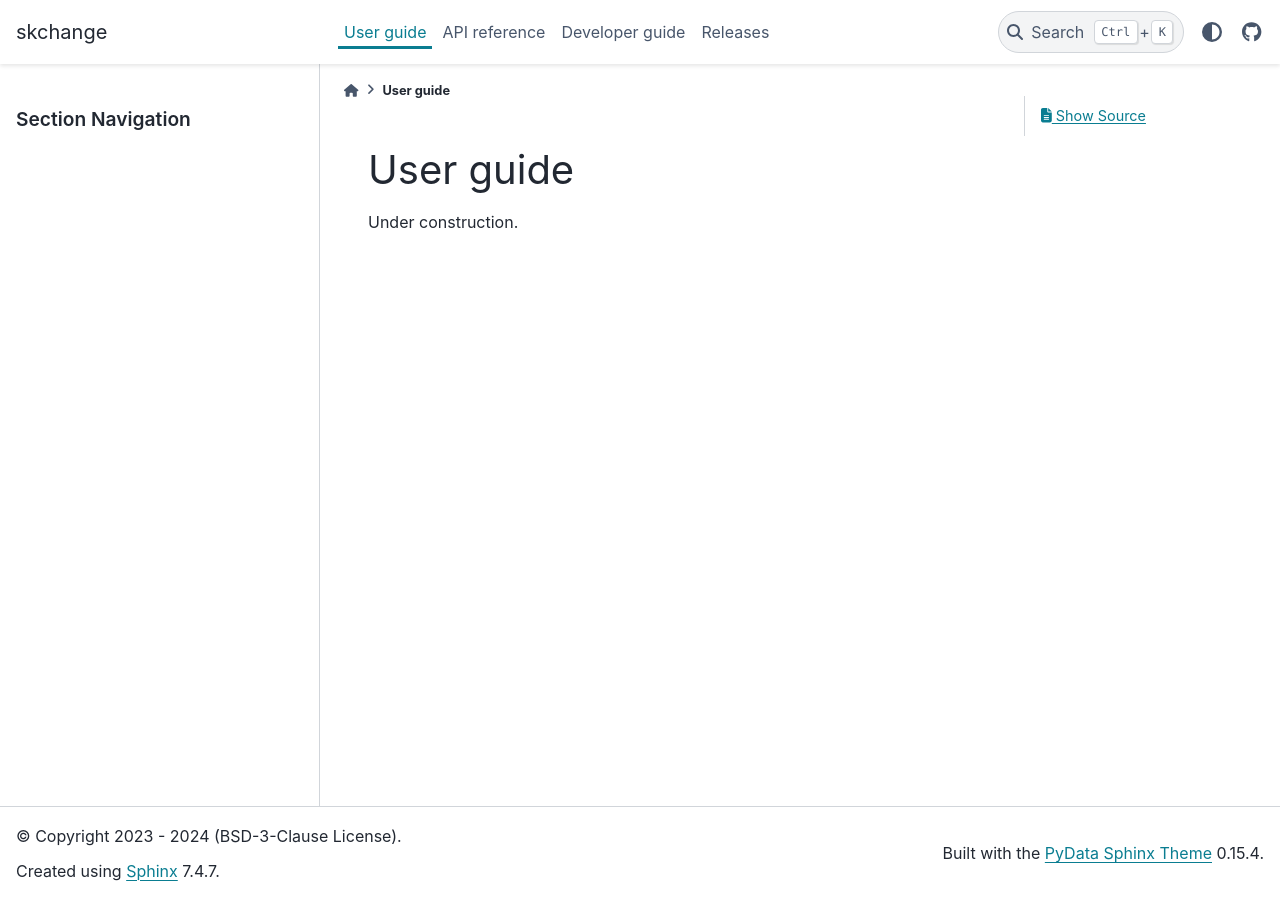
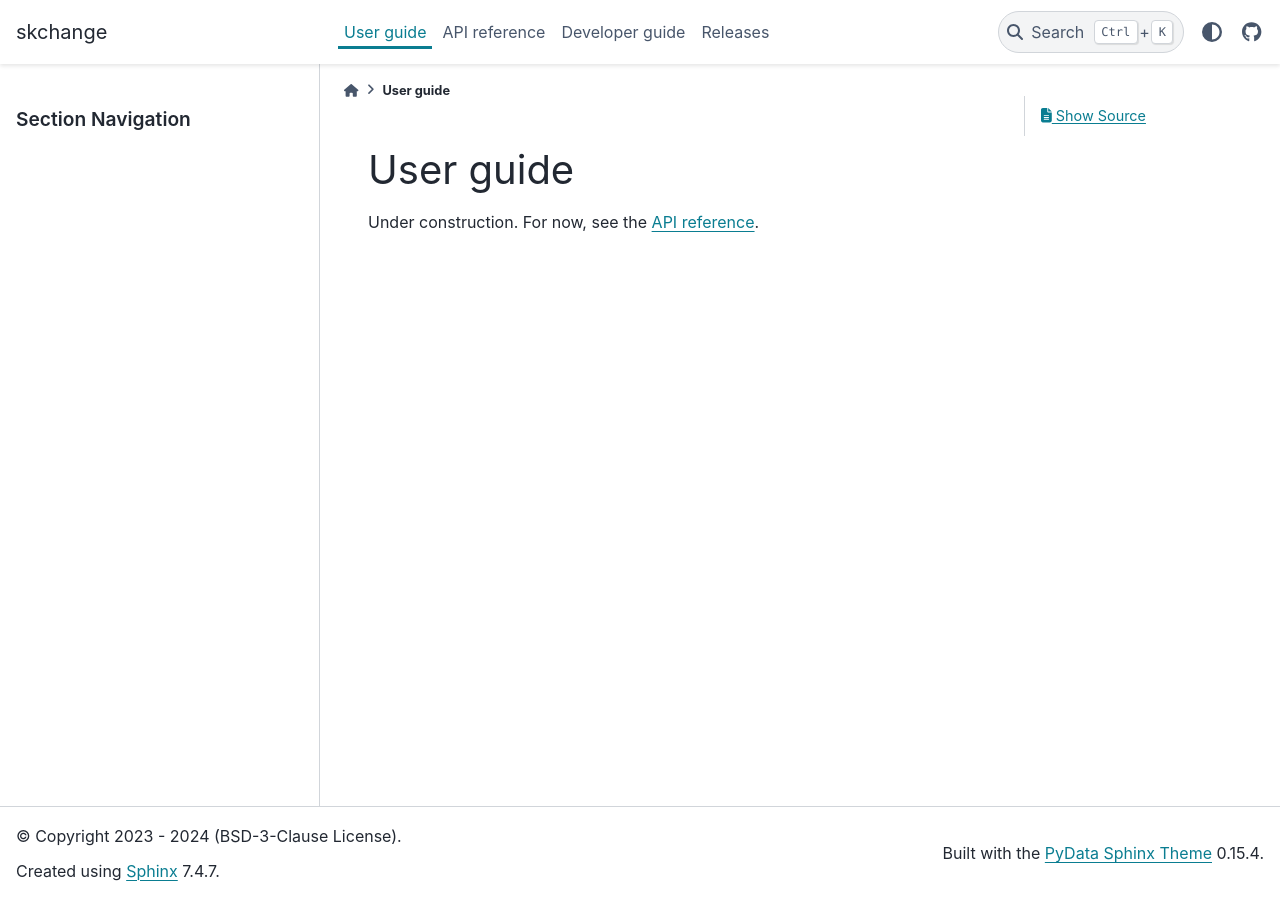
Before and after one commit to NorskRegnesentral/skchange, a Sphinx documentation site: the page built from docs/source/user_guide.rst, in a window 1280 px wide. Built offline with Sphinx 7.4.7 and the PyData theme 0.15.4, drawn with Linux system fonts in a browser that asks for light colours.

Commit message:
docs: add a link to the API reference from the user guide

```diff
--- a/docs/source/user_guide.rst
+++ b/docs/source/user_guide.rst
@@ -4,4 +4,4 @@
 User guide
 ==========
 
-Under construction.
+Under construction. For now, see the `API reference <api_reference>`_.
```
